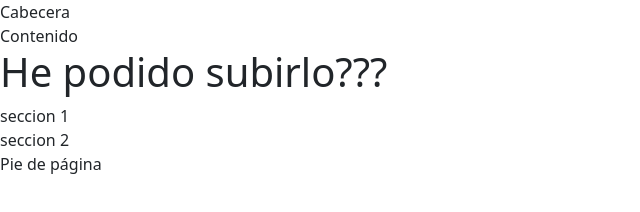
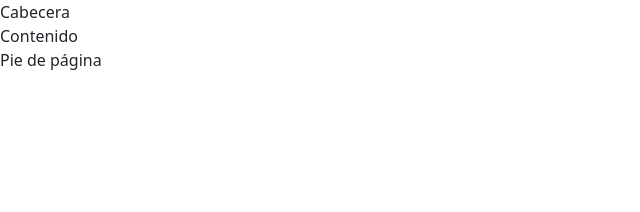
Before and after one commit to Maliva-designer/demo-09, a plain HTML site: page index.html in a window 1280 px wide. Shown: the whole page, without its empty margins (0-640 px from the left). Drawn offline with nearby package versions, Linux system fonts and the light colour scheme.

Commit message:
Subido correctamente

```diff
--- a/index.html
+++ b/index.html
@@ -18,13 +18,13 @@
 
     <main>
         Contenido
-        <h1>He podido subirlo???</h1>
+
         <section>
-            seccion 1
+
         </section>
 
         <section>
-            seccion 2
+
         </section>
     </main>
 
```
